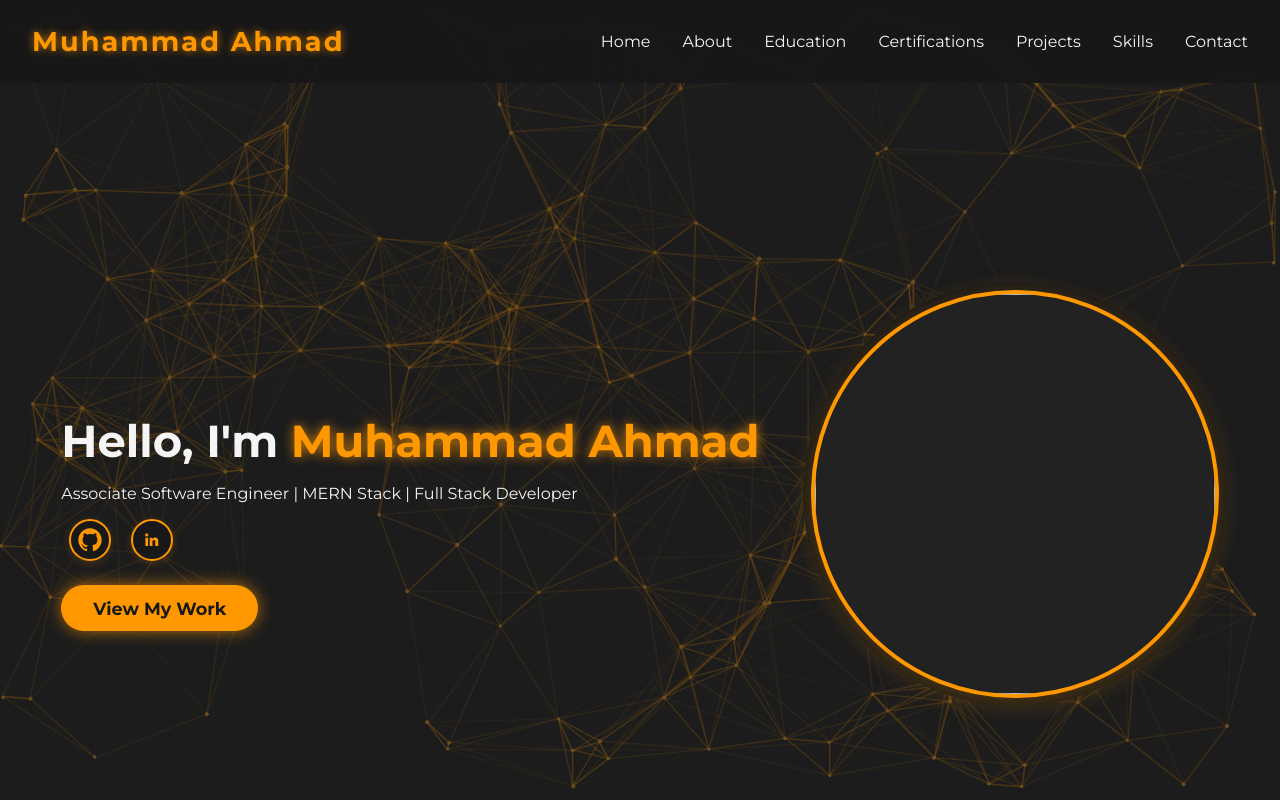
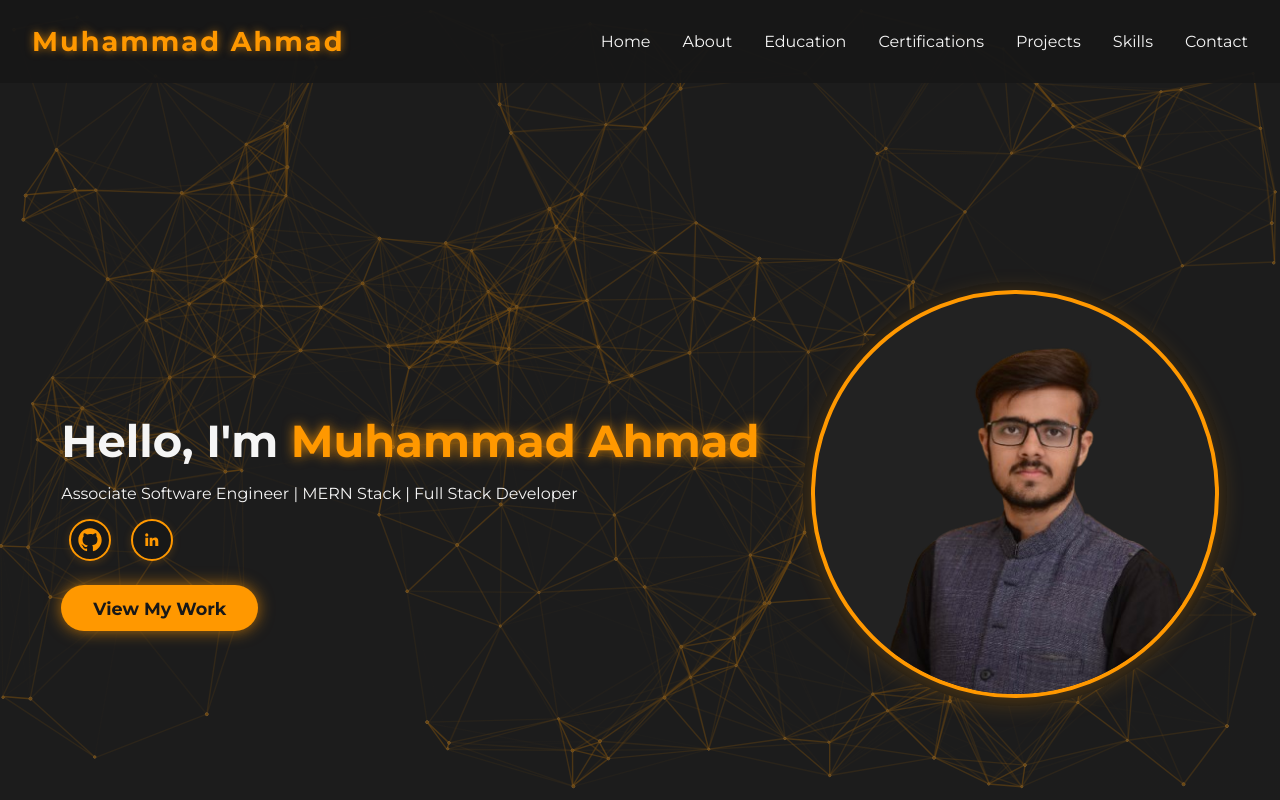
Before and after one commit to muhammadahmad318/Portfolio, a plain HTML site: page index.html in a window 1280 px wide. Shown: the top 800 px of the page. Drawn offline with nearby package versions, Linux system fonts and the light colour scheme; the site is published under a folder, as on GitHub Pages, so addresses that start at the root find nothing; animation ran at ten frames a second; a web font is replaced by a local one.

Commit message:
Modified commit

```diff
--- a/index.html
+++ b/index.html
@@ -83,7 +83,7 @@
           <a href="#projects" class="cta-btn">View My Work</a>
         </div>
         <div class="hero-image">
-          <img src="/assets/profile.png" class="profile-pic" />
+          <img src="assets/profile.png" class="profile-pic" />
         </div>
       </div>
     </section>
```
